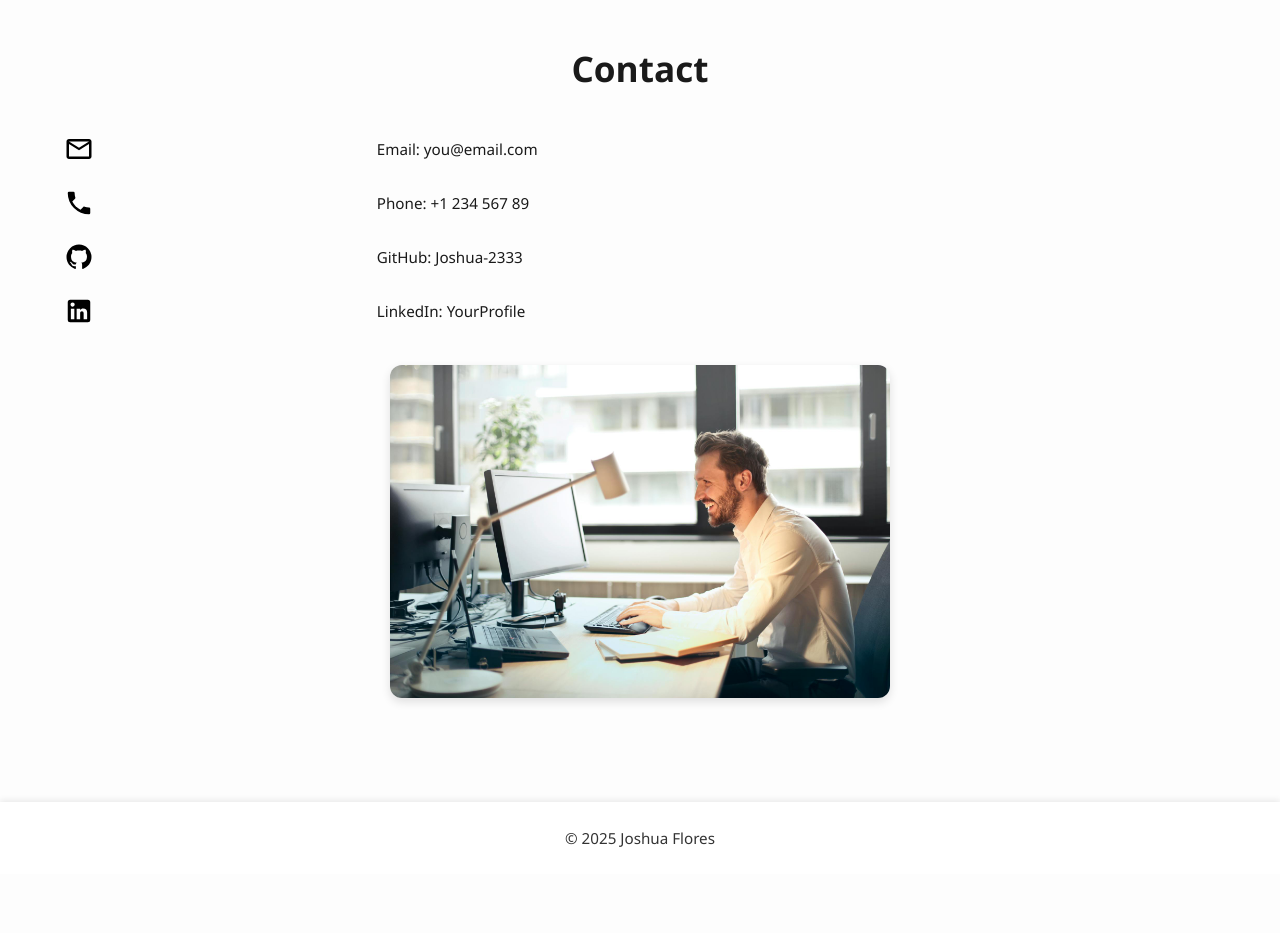
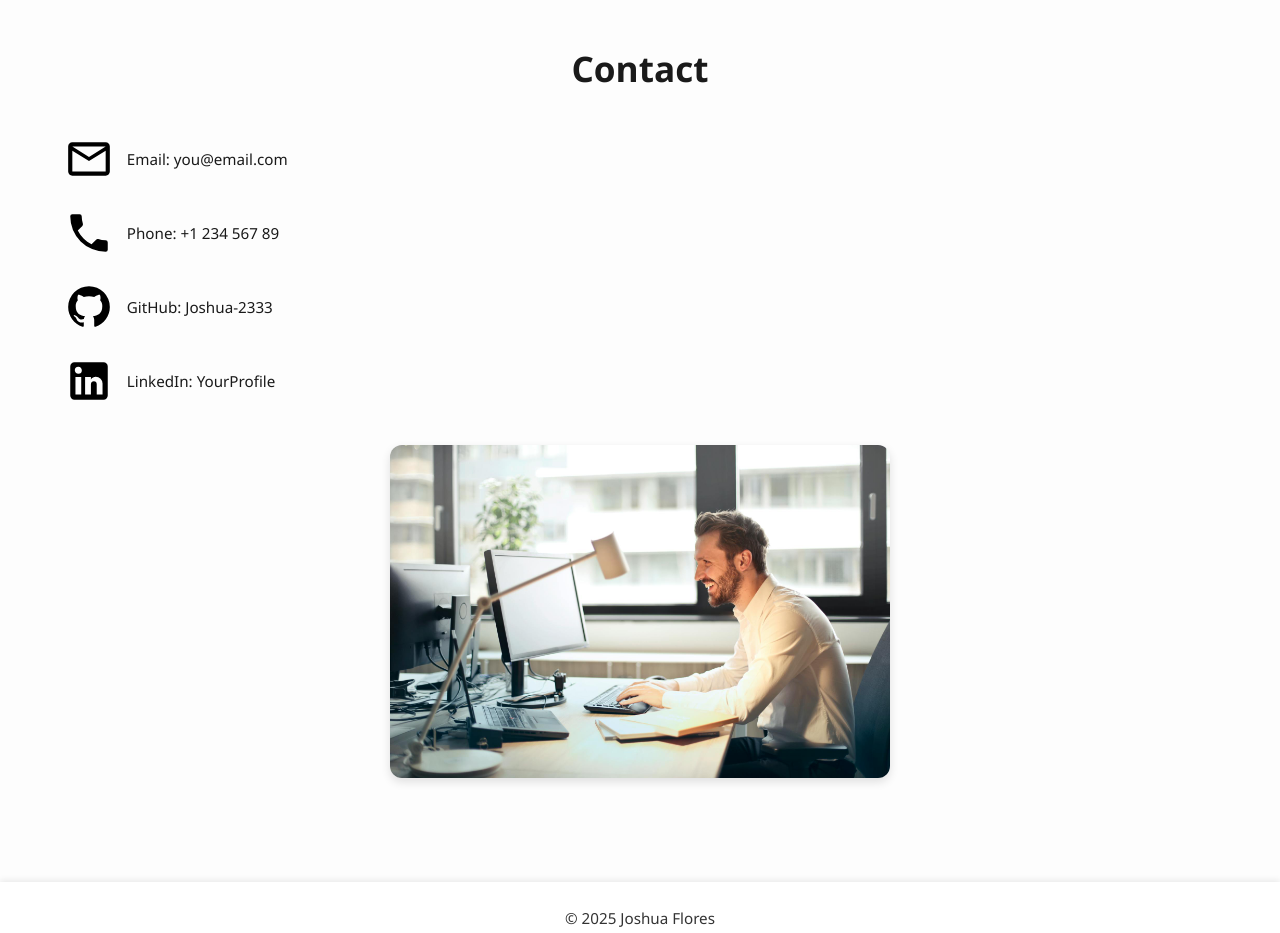
Before and after one commit to Joshua-2333/Homepage, a plain HTML site: page index.html in a window 1280 px wide. Shown: the part 2080-3013 px from the top of the page. Before the commit the page ends 2954 px from the top, so only its background shows below. Drawn offline with Linux system fonts and the light colour scheme.

Commit message:
css update icons

```diff
--- a/styles.css
+++ b/styles.css
@@ -340,12 +340,13 @@ button:focus {
 }
 
 .contact-item img {
-  max-width: min(40px, 10%);
-  width: 100%;
-  height: auto;
+  width: 50px;      /* slightly larger */
+  height: 50px;     /* maintain aspect ratio */
+  max-width: 100%;  /* don’t exceed container */
   display: block;
   transition: transform 0.3s ease;
 }
+
 
 .contact-item img:hover,
 .contact-item img:focus {
```
